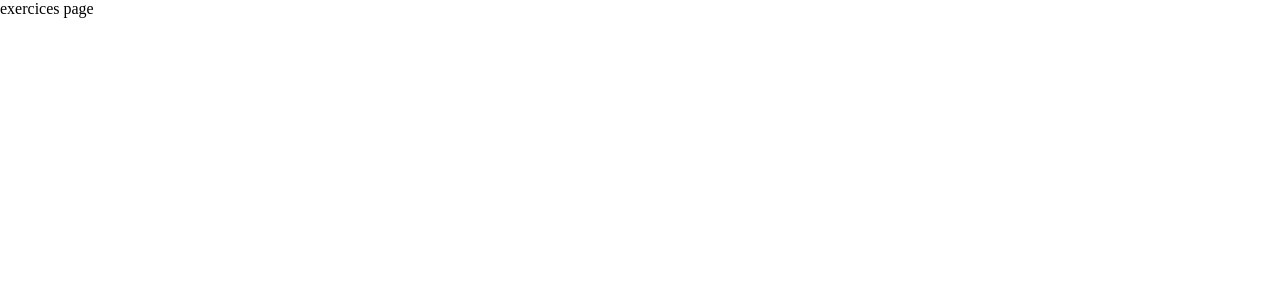
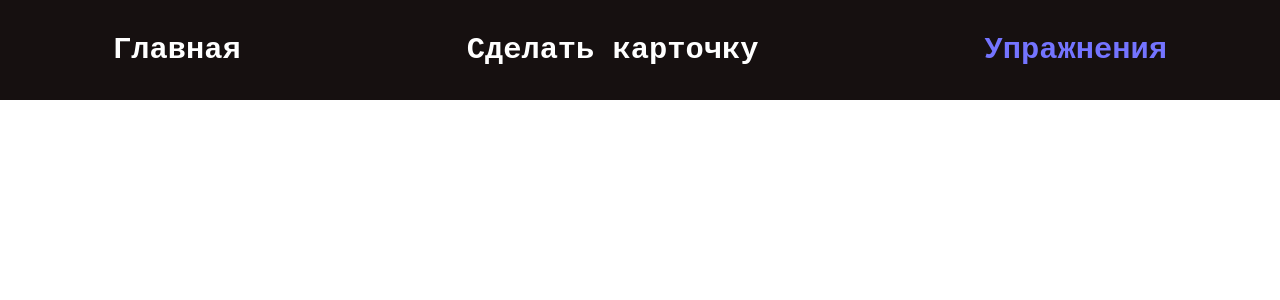
Before and after one commit to D2MIN/Quizlet-, a React (Create React App) app: page /exercises in a window 1280 px wide. Shown: the top 300 px of the page. Built offline with nearby package versions, Linux system fonts and the light colour scheme.

Commit message:
Добавил шапке память на какой странице мы находимся

```diff
--- a/src/Components/Widgets/Header/Header.module.scss
+++ b/src/Components/Widgets/Header/Header.module.scss
@@ -1,4 +1,6 @@
 @use '../../App/ColorStyles.scss' as *;
+
+
 
 .Header{
     height: 100px;
@@ -22,4 +24,7 @@
     }
     a:hover{ color: $hover-link-color }
 
+    .active {
+        color: $hover-link-color;
+    }
 }
--- a/src/Components/Widgets/Header/Header.tsx
+++ b/src/Components/Widgets/Header/Header.tsx
@@ -1,18 +1,25 @@
 import style from "./Header.module.scss";
-import {Link} from 'react-router-dom'
+import {NavLink} from 'react-router-dom'
 import React from "react";
 
 export function Header(){
+
     return(
         <div className={style.Header}>
-            <div className={`${style.mainLink} Link`}>
-                <Link to={"/"}><h3>Главная</h3></Link>
+            <div className={`Link`}>
+                <NavLink to={"/"} className={({isActive}) => (isActive ? style.active : style.link)}>
+                    <h3>Главная</h3>
+                </NavLink>
             </div>
-            <div className={`${style.createCardLink} Link`}>
-                <Link to={'create-card'}><h3>Сделать карточку</h3></Link>
+            <div className={`Link`}>
+                <NavLink to={'/create-card'} className={({isActive}) => (isActive ? style.active : style.link)} >
+                    <h3>Сделать карточку</h3>
+                </NavLink>
             </div>
-            <div className={`${style.exercisesLink} Link`}>
-                <Link to={'exercises'}><h3>Упражнения</h3></Link>
+            <div className={`Link`}>
+                <NavLink to={'/exercises'} className={({isActive}) => (isActive ? style.active : style.link)} >
+                    <h3>Упражнения</h3>
+                </NavLink>
             </div>
         </div>
     );
--- a/src/Router/router.jsx
+++ b/src/Router/router.jsx
@@ -1,5 +1,6 @@
 import { createBrowserRouter } from "react-router-dom";
 import { Main } from "../Components/Pages/MainPage/Main";
+import { Header } from "../Components/Widgets/Header/Header";
 
 export const Router = createBrowserRouter([
     {
@@ -8,10 +9,10 @@ export const Router = createBrowserRouter([
     },
     {
         path : 'create-card',
-        element : <>Create card page</>
+        element : <Header/>
     },
     {
         path : 'exercises',
-        element : <>exercices page</>
+        element : <Header/>
     },
 ])
```
